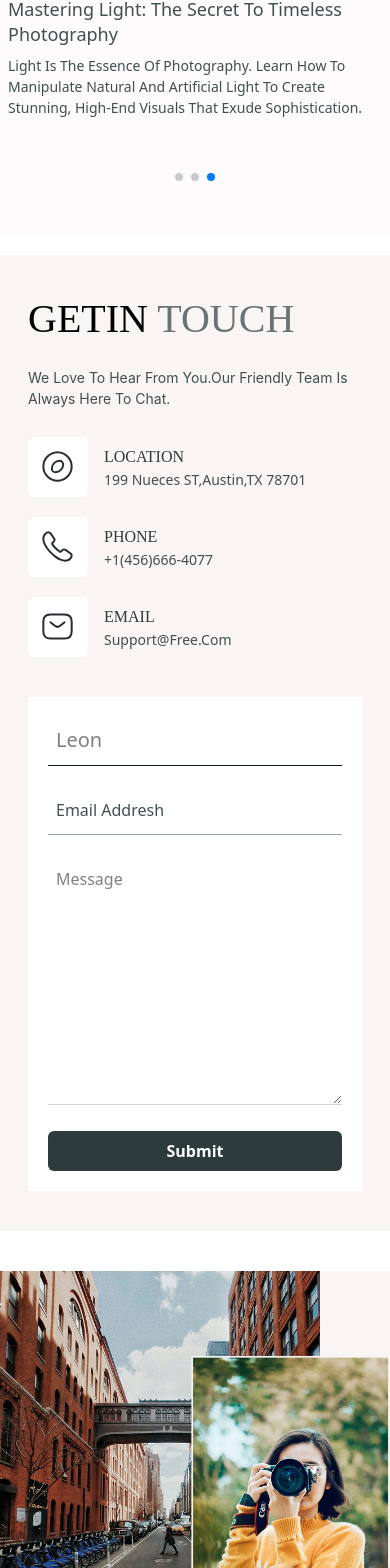
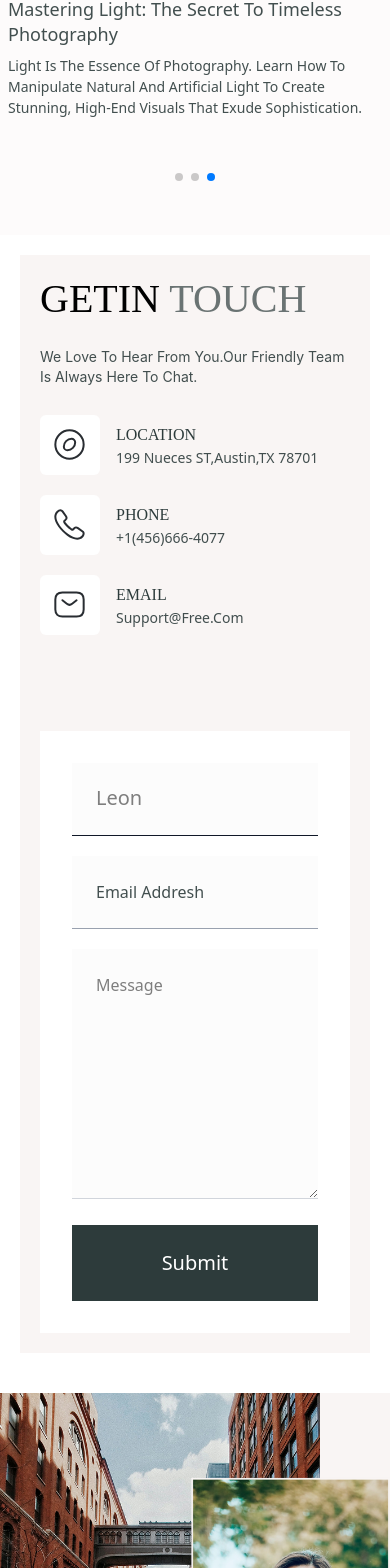
Before and after one commit to Salman-Ahamed/kieke-photo, a Vue app: page / in a window 390 px wide. Shown: the part 3722-5290 px from the top of the page. Built offline with nearby package versions, Linux system fonts and the light colour scheme.

Commit message:
Refactor ContactUs component layout for improved structure and responsiveness

```diff
--- a/src/components/Home/ContactUs.vue
+++ b/src/components/Home/ContactUs.vue
@@ -5,11 +5,11 @@ import Email from "../../assets/icons/sms.svg";
 </script>
 
 <template>
-  <section class="py-5" id="contact">
-    <div class="container py-5 px-2 bg-[#F9F5F4]">
-      <div class="p-5 flex flex-col md:flex-row gap-10">
+  <section class="py-5 sm:py-10 lg:py-20 px-5 sm:px-10 lg:px-16" id="contact">
+    <div class="container p-5 sm:p-10 lg:p-16 bg-[#F9F5F4]">
+      <div class="grid grid-cols-1 md:grid-cols-12 gap-24">
         <!-- left side  -->
-        <div class="flex-1">
+        <div class="col-span-1 md:col-span-5 w-full">
           <!-- header  -->
           <div>
             <h1
@@ -18,13 +18,15 @@ import Email from "../../assets/icons/sms.svg";
               Getin <span class="text-[#2D3B3BB2]">Touch</span>
             </h1>
             <p
-              class="capitalize text-[14px] md:text-[20px] text-[#2D3B3BE5] py-2 font-helvatika"
+              class="capitalize text-sm md:text-xl max-w-[500px] text-[#2D3B3BE5] py-2 font-helvatika"
             >
               We love to hear from you.Our friendly Team is always here to chat.
             </p>
           </div>
           <!-- footer  -->
-          <div class="mt-5 space-y-5">
+          <div
+            class="mt-5 sm:mt-10 lg:mt-16 space-y-5 md:space-y-8 xl:space-y-12"
+          >
             <div class="flex gap-4 items-center">
               <div class="p-3 rounded-md bg-white w-[60px] h-[60px]">
                 <img :src="Location" alt="" />
@@ -79,20 +81,19 @@ import Email from "../../assets/icons/sms.svg";
           </div>
         </div>
         <!-- Right side  -->
-        <div class="flex-1">
-          <div class="bg-white space-y-5 p-5 w-full">
+        <div class="col-span-1 md:col-span-7 p-8 bg-white space-y-5 2xl:ml-10">
           <div>
             <input
               type="text"
               placeholder="Leon"
-                class="border-b w-[100%] placeholder:text-[20px] py-3 px-2 outline-none border-gray-900"
+              class="border-b bg-[#F5F5F54D] w-full placeholder:text-[20px] p-6 outline-none border-gray-900"
             />
           </div>
           <div>
             <input
               type="email"
               placeholder="Email Addresh"
-                class="border-b w-[100%] placeholder:text-[16px] md:placeholder:[20px] placeholder:text-[#2D3B3BE5] py-3 px-2 outline-none border-gray-400"
+              class="border-b w-full placeholder:text-[16px] bg-[#F5F5F54D] md:placeholder:[20px] placeholder:text-[#2D3B3BE5] p-6 outline-none border-gray-400"
             />
           </div>
 
@@ -100,12 +101,12 @@ import Email from "../../assets/icons/sms.svg";
             <textarea
               type="email"
               placeholder="Message"
-                class="border-b h-[250px] w-[100%] py-3 px-2 outline-none border-gray-300"
+              class="border-b h-[250px] lg:h-[303px] bg-[#F5F5F54D] w-full p-6 outline-none border-gray-300"
             />
           </div>
           <div>
             <button
-                class="bg-[#2D3B3B] w-full py-2 rounded-md text-[#FFFFFF] cursor-pointer font-bold"
+              class="bg-[#2D3B3B] w-full py-6 text-[#FFFFFF] cursor-pointer font-medium text-xl"
             >
               Submit
             </button>
@@ -113,6 +114,5 @@ import Email from "../../assets/icons/sms.svg";
         </div>
       </div>
     </div>
-    </div>
   </section>
 </template>
```
Lines whose indentation alone changed are shown as unchanged.
